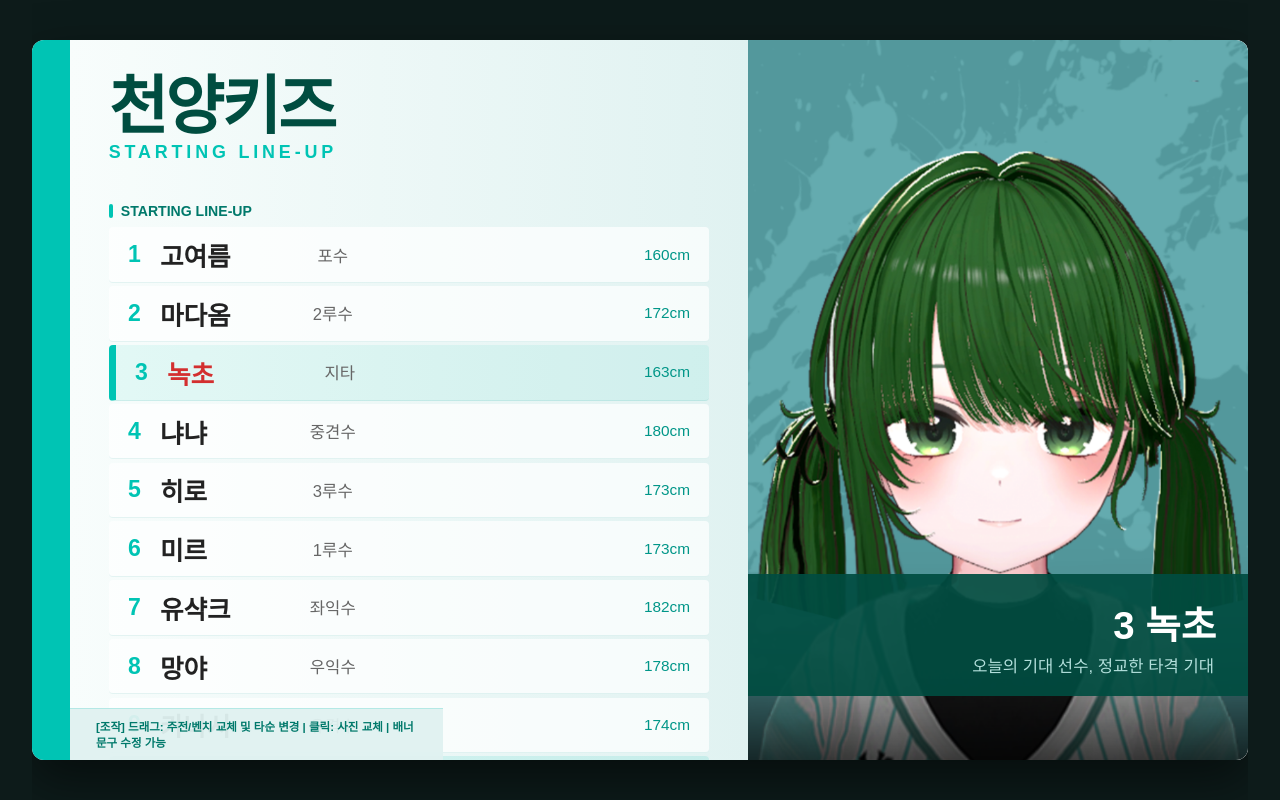
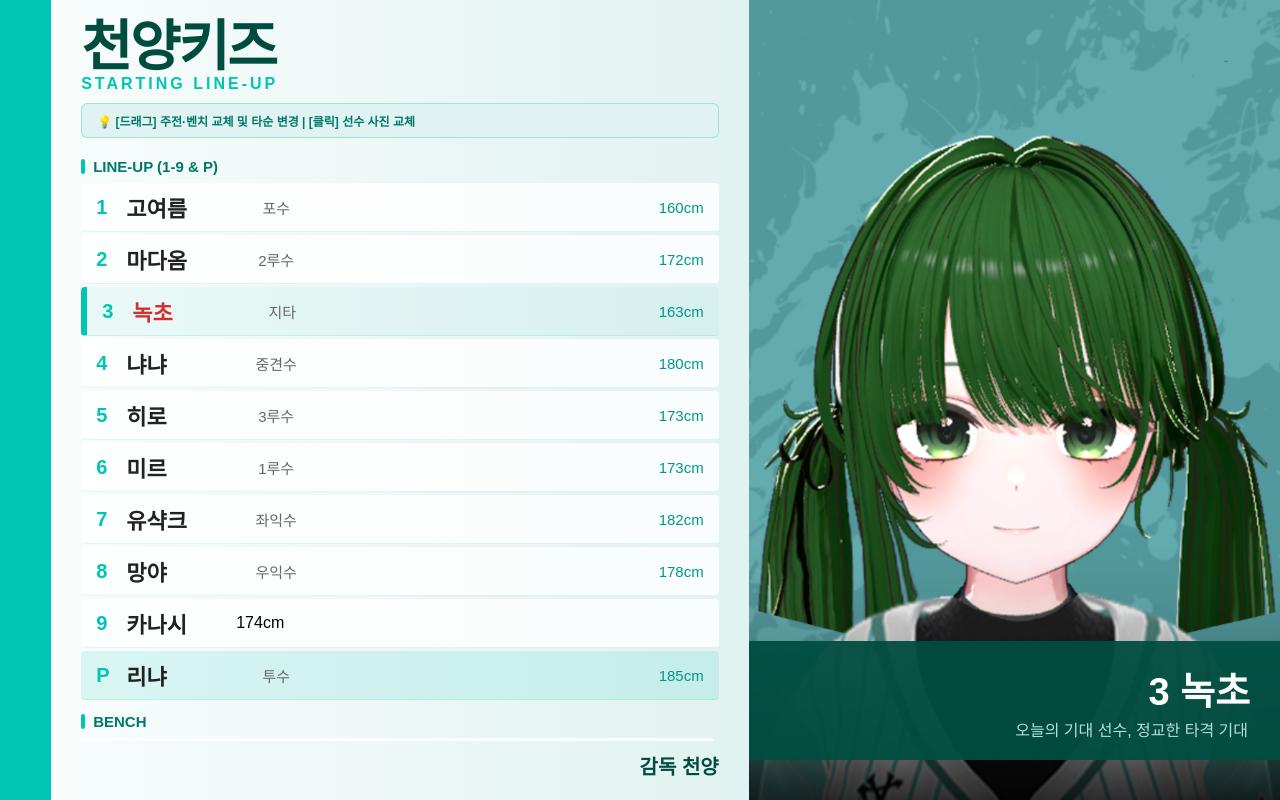
Before and after one commit to mitriver/STARTING-LINE-UP-MANAGER, a plain HTML site: page index.html in a window 1280 px wide. Drawn offline with Linux system fonts and the light colour scheme.

Commit message:
Add files via upload

```diff
--- a/index.html
+++ b/index.html
@@ -7,74 +7,88 @@
         * { box-sizing: border-box; }
         body, html {
             height: 100%; margin: 0; padding: 0;
-            background-color: #0d1b1a; /* 배경은 어둡게 유지 */
+            background-color: #ffffff;
             font-family: 'Pretendard', sans-serif;
             overflow: hidden;
-            display: flex; justify-content: center; align-items: center;
         }
 
-        .메인카드 {
-            width: 95vw; height: 90vh; /* 화면에 꽉 차지 않게 여백 부여 */
-            max-width: 1600px; max-height: 900px; /* 너무 커지지 않도록 제한 */
-            background: #ffffff; display: flex; position: relative;
-            box-shadow: 0 20px 50px rgba(0,0,0,0.5); /* 입체감 추가 */
-            border-radius: 12px; overflow: hidden;
+        .메인카드 { width: 100vw; height: 100vh; display: flex; position: relative; }
+        .사이드포인트 { width: 4vw; min-width: 40px; background: #00c4b4; flex-shrink: 0; }
+
+        .콘텐츠영역 {
+            flex: 1.2; padding: 20px 30px; /* 패딩 축소로 공간 확보 */
+            background: linear-gradient(to right, #f8fdfc 0%, #e0f2f1 100%);
+            display: flex; flex-direction: column;
+            height: 100vh;
         }
 
-        .사이드포인트 { width: 3vw; min-width: 30px; background: #00c4b4; }
+        .헤더 { margin-bottom: 10px; flex-shrink: 0; }
+        .헤더 .팀이름 { font-size: 55px; color: #004d40; font-weight: 950; line-height: 1; letter-spacing: -2px; }
+        .헤더 .메인타이틀 { font-size: 16px; color: #00c4b4; font-weight: 700; letter-spacing: 3px; text-transform: uppercase; }
 
-        .콘텐츠영역 {
-            flex: 1.2; padding: 4vh 3vw 10vh 3vw;
-            background: linear-gradient(to right, #f8fdfc 0%, #e0f2f1 100%);
-            display: flex; flex-direction: column;
-            position: relative; overflow-y: auto;
+        /* 가이드 영역 슬림화 */
+        .상단가이드 {
+            background: #e0f2f1;
+            padding: 8px 15px; border-radius: 6px;
+            font-size: 12px; color: #00796b; font-weight: 600;
+            margin-bottom: 15px; flex-shrink: 0;
+            border: 1px solid rgba(0, 196, 180, 0.3);
         }
 
-        .헤더 { margin-bottom: 3vh; }
-        .헤더 .팀이름 { font-size: 5vw; color: #004d40; font-weight: 950; line-height: 1.1; letter-spacing: -0.2vw; }
-        .헤더 .메인타이틀 { font-size: 1.4vw; color: #00c4b4; font-weight: 700; letter-spacing: 0.3vw; text-transform: uppercase; }
+        /* 주전 영역: 간격을 줄여서 1~P까지 한 화면에 배치 */
+        .주전영역 { flex-shrink: 0; }
 
-        .섹션제목 { font-size: 1.1vw; color: #00796b; font-weight: 800; margin: 2vh 0 1vh 0; display: flex; align-items: center; }
-        .섹션제목::before { content: ''; width: 4px; height: 1.1vw; background: #00c4b4; margin-right: 8px; border-radius: 2px; }
+        .섹션제목 {
+            font-size: 15px; color: #00796b; font-weight: 800;
+            margin: 5px 0 8px 0; flex-shrink: 0;
+            display: flex; align-items: center;
+        }
+        .섹션제목::before { content: ''; width: 4px; height: 15px; background: #00c4b4; margin-right: 8px; border-radius: 2px; }
 
         .선수행 {
-            display: flex; align-items: center; padding: 1.1vh 1.5vw; margin-bottom: 0.4vh;
-            background: rgba(255,255,255,0.7); border-bottom: 1px solid rgba(0, 150, 136, 0.1);
-            cursor: pointer; transition: all 0.2s ease; border-radius: 4px;
+            display: flex; align-items: center;
+            padding: 8px 15px; /* 행 높이 축소 핵심 */
+            margin-bottom: 3px;
+            background: rgba(255,255,255,0.8); border-bottom: 1px solid rgba(0, 150, 136, 0.1);
+            cursor: pointer; transition: all 0.1s ease;
+            border-radius: 4px;
         }
-        .선수행:hover { background: rgba(0, 196, 180, 0.1); transform: translateX(5px); }
-        .선수행.드래그중 { opacity: 0.4; background: #e0f2f1; }
-        .선수행.선택됨 { border-left: 0.6vw solid #00c4b4; background: rgba(0, 196, 180, 0.08); }
+        .선수행:hover { background: #fff; transform: translateX(3px); }
+        .선수행.드래그중 { opacity: 0.3; }
+        .선수행.선택됨 { border-left: 6px solid #00c4b4; background: rgba(0, 196, 180, 0.05); }
         .선수행.선택됨 .이름 { color: #d32f2f !important; }
 
-        .번호 { width: 2.5vw; min-width: 25px; color: #00c4b4; font-weight: 800; font-size: 1.8vw; }
-        .이름 { width: 10vw; min-width: 90px; color: #222; font-weight: 700; font-size: 2vw; }
-        .포지션 { width: 7vw; color: #666; font-size: 1.3vw; text-align: center; }
-        .정보 { flex: 1; text-align: right; font-size: 1.2vw; color: #009688; }
+        /* 폰트 사이즈 미세 조정으로 가독성과 공간 모두 확보 */
+        .번호 { width: 30px; color: #00c4b4; font-weight: 800; font-size: 20px; }
+        .이름 { width: 110px; color: #222; font-weight: 700; font-size: 22px; }
+        .포지션 { width: 80px; color: #666; font-size: 15px; text-align: center; }
+        .정보 { flex: 1; text-align: right; font-size: 15px; color: #009688; }
 
-        .진짜바닥안내 {
-            position: absolute; bottom: 0; left: 0; width: 55%;
-            background: rgba(224, 242, 241, 0.95); padding: 1.2vh 2vw;
-            font-size: 0.9vw; color: #00796b; font-weight: 600;
-            border-top: 1px solid rgba(0, 196, 180, 0.2); z-index: 100; pointer-events: none;
+        /* 벤치 영역: 남는 공간에 작게 배치 */
+        .벤치스크롤영역 {
+            flex: 1;
+            overflow-y: auto;
+            margin-top: 5px;
+            padding-right: 5px;
         }
 
+        .감독영역 { margin-top: auto; padding-top: 10px; text-align: right; flex-shrink: 0; }
+        .감독이름 { font-size: 20px; font-weight: 900; color: #004d40; }
+
+        /* 우측 사진 영역 */
         .사진영역 { flex: 1; position: relative; background-color: #f0f0f0; overflow: hidden; }
         .사진영역 img { width: 100%; height: 100%; object-fit: cover; position: absolute; bottom: 0; z-index: 1; }
 
         .하단배너 {
-            position: absolute; bottom: 8vh; right: 0; width: 100%;
-            background: rgba(0, 77, 64, 0.92); color: white; padding: 2.5vh 2.5vw;
+            position: absolute; bottom: 5%; right: 0; width: 100%;
+            background: rgba(0, 77, 64, 0.95); color: white; padding: 20px 30px;
             z-index: 2; text-align: right;
         }
-        .배너이름 { font-size: 3vw; font-weight: 800; margin-bottom: 0.5vh; }
-        .배너설명 { width: 100%; background: transparent; border: none; font-size: 1.3vw; color: #b2dfdb; text-align: right; outline: none; }
+        .배너이름 { font-size: 38px; font-weight: 800; margin-bottom: 3px; }
+        .배너설명 { width: 100%; background: transparent; border: none; font-size: 16px; color: #b2dfdb; text-align: right; outline: none; }
 
-        .감독영역 { margin-top: 20px; text-align: right; padding-right: 1vw; }
-        .감독이름 { font-size: 2vw; font-weight: 900; color: #004d40; }
-
-        .콘텐츠영역::-webkit-scrollbar { width: 6px; }
-        .콘텐츠영역::-webkit-scrollbar-thumb { background: #00c4b4; border-radius: 10px; }
+        .벤치스크롤영역::-webkit-scrollbar { width: 4px; }
+        .벤치스크롤영역::-webkit-scrollbar-thumb { background: #00c4b4; border-radius: 10px; }
     </style>
 </head>
 <body>
@@ -88,8 +102,13 @@
             <div class="메인타이틀">STARTING LINE-UP</div>
         </div>
 
-        <div class="섹션제목">STARTING LINE-UP</div>
-        <div class="타순리스트" id="주전목록">
+        <div class="상단가이드">
+            💡 [드래그] 주전·벤치 교체 및 타순 변경 | [클릭] 선수 사진 교체
+        </div>
+
+        <div class="주전영역">
+            <div class="섹션제목">LINE-UP (1-9 & P)</div>
+            <div id="주전목록">
                 <div class="선수행" draggable="true" onclick="선수선택(this)" data-name="고여름"><span class="번호">1</span><span class="이름">고여름</span><span class="포지션">포수</span><span class="정보">160cm</span></div>
                 <div class="선수행" draggable="true" onclick="선수선택(this)" data-name="마다옴"><span class="번호">2</span><span class="이름">마다옴</span><span class="포지션">2루수</span><span class="정보">172cm</span></div>
                 <div class="선수행 선택됨" draggable="true" onclick="선수선택(this)" data-name="녹초"><span class="번호">3</span><span class="이름">녹초</span><span class="포지션">지타</span><span class="정보">163cm</span></div>
@@ -98,18 +117,20 @@
                 <div class="선수행" draggable="true" onclick="선수선택(this)" data-name="미르"><span class="번호">6</span><span class="이름">미르</span><span class="포지션">1루수</span><span class="정보">173cm</span></div>
                 <div class="선수행" draggable="true" onclick="선수선택(this)" data-name="유샥크"><span class="번호">7</span><span class="이름">유샥크</span><span class="포지션">좌익수</span><span class="정보">182cm</span></div>
                 <div class="선수행" draggable="true" onclick="선수선택(this)" data-name="망야"><span class="번호">8</span><span class="이름">망야</span><span class="포지션">우익수</span><span class="정보">178cm</span></div>
-            <div class="선수행" draggable="true" onclick="선수선택(this)" data-name="카나시"><span class="번호">9</span><span class="이름">카나시</span><span class="포지션">유격수</span><span class="정보">174cm</span></div>
+                <div class="선수행" draggable="true" onclick="선수선택(this)" data-name="카나시"><span class="번호">9</span><span class="이름">카나시</span><span class="포격수</span><span class="정보">174cm</span></div>
                 <div class="선수행" style="background:rgba(0,196,180,0.12); cursor:default;"><span class="번호">P</span><span class="이름">리냐</span><span class="포지션">투수</span><span class="정보">185cm</span></div>
             </div>
+        </div>
 
-        <div class="섹션제목">BENCH MEMBERS</div>
-        <div class="벤치리스트" id="벤치목록">
+        <div class="벤치스크롤영역">
+            <div class="섹션제목">BENCH</div>
+            <div id="벤치목록">
                 <div class="선수행" draggable="true" onclick="선수선택(this)" data-name="나솜"><span class="번호">-</span><span class="이름">나솜</span><span class="포지션">후보</span><span class="정보">165cm</span></div>
                 <div class="선수행" draggable="true" onclick="선수선택(this)" data-name="달타"><span class="번호">-</span><span class="이름">달타</span><span class="포지션">후보</span><span class="정보">190cm</span></div>
             </div>
+        </div>
 
         <div class="감독영역"><span class="감독이름">감독 천양</span></div>
-        <div class="진짜바닥안내"> [조작] 드래그: 주전/벤치 교체 및 타순 변경 | 클릭: 사진 교체 | 배너 문구 수정 가능 </div>
     </div>
 
     <div class="사진영역">
@@ -122,12 +143,13 @@
 </div>
 
 <script>
+    /* 드래그 및 번호 업데이트 로직 (동일) */
     const 주전목록 = document.getElementById('주전목록');
     const 벤치목록 = document.getElementById('벤치목록');
     let 드래그대상 = null;
 
     [주전목록, 벤치목록].forEach(list => {
-        list.addEventListener('dragstart', (e) => { 드래그대상 = e.target; e.target.classList.add('드래그중'); });
+        list.addEventListener('dragstart', (e) => { 드래그대상 = e.target.closest('.선수행'); e.target.classList.add('드래그중'); });
         list.addEventListener('dragend', (e) => { e.target.classList.remove('드래그중'); 번호업데이트(); });
         list.addEventListener('dragover', (e) => {
             e.preventDefault();
@@ -161,7 +183,10 @@
             const 번호영역 = 행.querySelector('.번호');
             if (번호영역.innerText !== 'P') 번호영역.innerText = 인덱스 + 1;
         });
-        벤치목록.querySelectorAll('.선수행').forEach(행 => { 행.querySelector('.번호').innerText = '-'; });
+        벤치목록.querySelectorAll('.선수행').forEach(행 => {
+            const 번호영역 = 행.querySelector('.번호');
+            if (번호영역) 번호영역.innerText = '-';
+        });
         동기화배너();
     }
 
```
Lines whose indentation alone changed are shown as unchanged.
